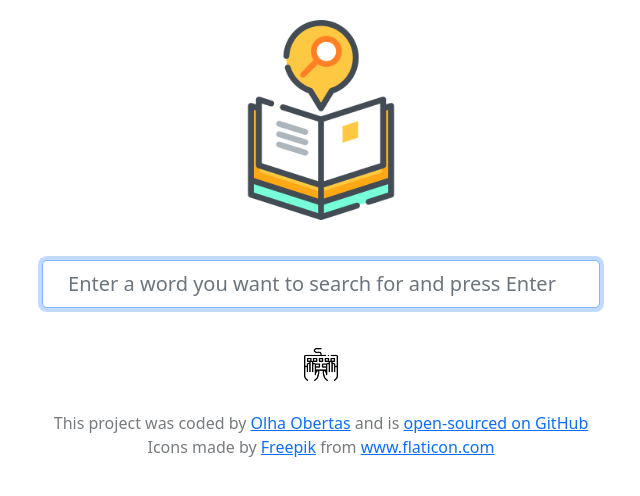
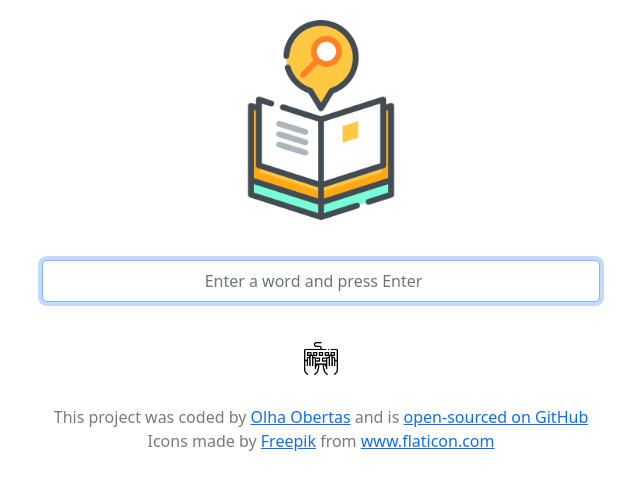
Before and after one commit to oobertas/dictionary-project, a React (Create React App) app: page / in a window 1280 px wide. Shown: the top 496 px of the page, without its empty margins (319-959 px from the left). Built offline with nearby package versions, Linux system fonts and the light colour scheme.

Commit message:
added css

```diff
--- a/src/Dictionary/Dictionary.css
+++ b/src/Dictionary/Dictionary.css
@@ -9,12 +9,15 @@
   margin-left: 25%;
   margin-right: 25%;
   text-align: center;
+  color: #777b7e;
+  font-size: medium;
 }
 
 .searchWord {
   text-align: center;
   margin-top: 30px;
   color: #777b7e;
+  font-weight: 800;
 }
 
 .typeIcon {
@@ -31,4 +34,5 @@
 
 .partOfSpeech {
   color: #ff7417;
+  font-weight: 800;
 }
--- a/src/Dictionary/Dictionary.js
+++ b/src/Dictionary/Dictionary.js
@@ -31,7 +31,7 @@ export default function Dictionary() {
           autoFocus="true"
           onChange={handleKeyWordChange}
           className="searchInput form-control form-control-lg"
-          placeholder="Enter a word you want to search for and press Enter"
+          placeholder="Enter a word and press Enter"
         />
       </form>
       <Results results={results} />
--- a/src/Dictionary/Results/Meaning.js
+++ b/src/Dictionary/Results/Meaning.js
@@ -8,9 +8,11 @@ export default function Meaning(props) {
         return (
           <div key={index}>
             <p>
-              {definition.definition}
-              <br />
-              {definition.example}
+              <em>
+                {definition.definition}
+                <br />
+                {definition.example}
+              </em>
             </p>
           </div>
         );
```
